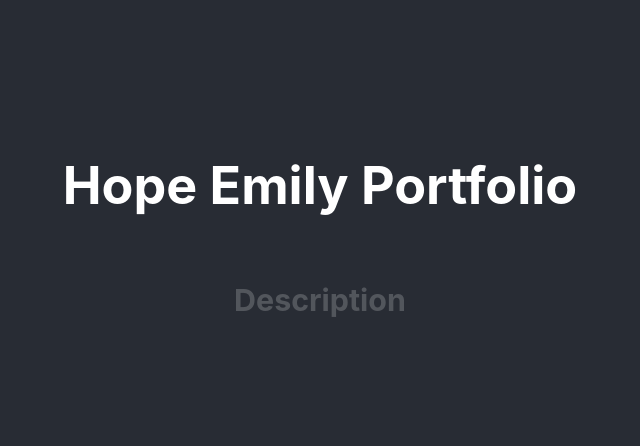
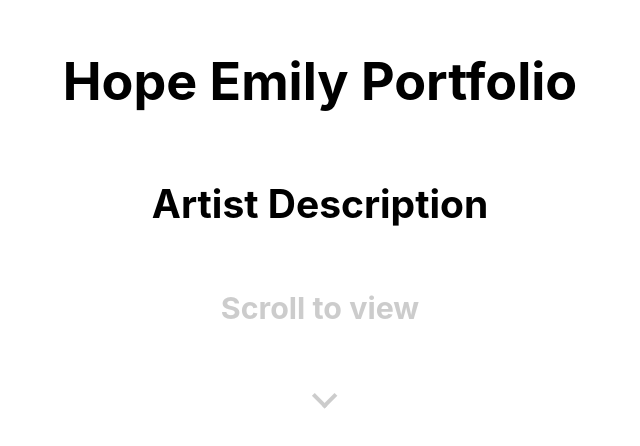
Before and after one commit to jacyked/ArtClient, a React (Create React App) app: page / in a window 1280 px wide. Shown: the part 166-612 px from the top of the page, without its empty margins (320-960 px from the left). Built offline with nearby package versions, Linux system fonts and the light colour scheme; no server answers.

Commit message:
Change header colour/content, fix scrolling issue

```diff
--- a/src/App.css
+++ b/src/App.css
@@ -14,14 +14,14 @@
 }
 
 .App-header {
-  background-color: #282c34;
+  background-color: #ffffff;
   min-height: 100vh;
   display: flex;
   flex-direction: column;
   align-items: center;
   justify-content: center;
   font-size: calc(10px + 2vmin);
-  color: white;
+  color: rgb(0, 0, 0);
 }
 
 .App-link {
@@ -43,3 +43,18 @@
   opacity: 0;
   transition: opacity 1s ease;
 }
+.chevron::before {
+	border-style: solid;
+	border-width: 0.15em 0.15em 0 0;
+	content: '';
+	display: inline-block;
+	height: 0.45em;
+	left: 0.15em;
+	position: relative;
+	top: 0.15em;
+	transform: rotate(-45deg);
+	vertical-align: top;
+	width: 0.45em;
+  top: 0;
+	transform: rotate(135deg);
+}
--- a/src/App.js
+++ b/src/App.js
@@ -71,11 +71,15 @@ function App() {
     console.log("LoadPictures finished. Categories now: " + categories.length);
   });
 
+
+
   return (
     <div className="App">
       <header className="App-header">
         <h1>Hope Emily Portfolio</h1>
-        <Fader text="Description" />
+        <h2>Artist Description</h2>
+        <Fader text="Scroll to view" />
+
       </header>
       <div id='categories'>
           {categories.map((category) => {
--- a/src/components/Carousel.jsx
+++ b/src/components/Carousel.jsx
@@ -3,6 +3,24 @@ import "@egjs/react-flicking/dist/flicking.css";
 import React, { useState, useEffect } from "react";
 
 function Carousel(props) {
+    const { innerWidth: width, innerHeight: height } = window;
+    //console.log("Window Size: " + width + " x " + height);
+    let imgHeight = '400px';
+    let imgWidth = null;
+    let resize = false;
+    let align = 'prev';
+    let defaultIndex = 0;
+    if (width <= 568){
+        imgWidth = (width * 0.9) + "px";
+        imgHeight= '';
+        resize = true;
+        align = 'center';
+        defaultIndex = 1;
+    }else{
+        imgWidth = '';
+        imgHeight = (height * 0.6) + "px";
+    }
+    //imgHeight = '400px';
     const list = props.imageList;
     list.forEach(function (item) {
         item['link'] = 'https://drive.google.com/uc?export=view&id=' + item.id;
@@ -13,8 +31,12 @@ function Carousel(props) {
     //});
     return (
         <Flicking
-        align="prev"
+        className="flicking"
+        align={align}
+        defaultIndex={defaultIndex}
         circular={true}
+        circularFallback="bound"
+        resizeOnContentsReady={true}
         onMoveEnd={e => {
           console.log(e);
         }}>
@@ -23,7 +45,7 @@ function Carousel(props) {
                 <div
                     key={fig.id}
                 >
-                    <figure><img src={fig.link} style={{ height: '400px', }}/><figcaption>{fig.name}</figcaption></figure>
+                    <figure><img src={fig.link} style={{ width: imgWidth, height: imgHeight }}/><figcaption>{fig.name}</figcaption></figure>
                 </div>
             );
         })}
--- a/src/components/Fader.js
+++ b/src/components/Fader.js
@@ -27,12 +27,13 @@ const Fader = ({ text }) => {
     return (
         <>
             <h3 data-testid="fader" className={fadeProp.fade}>{text}</h3>
+            <h3 data-testid="fader" className={fadeProp.fade}> <span className="chevron"></span></h3>
         </>
     )
 }
 
 Fader.defaultProps = {
-    text: 'Hello World!'
+    text: 'Artist Description'
 }
 
 Fader.propTypes = {
```
